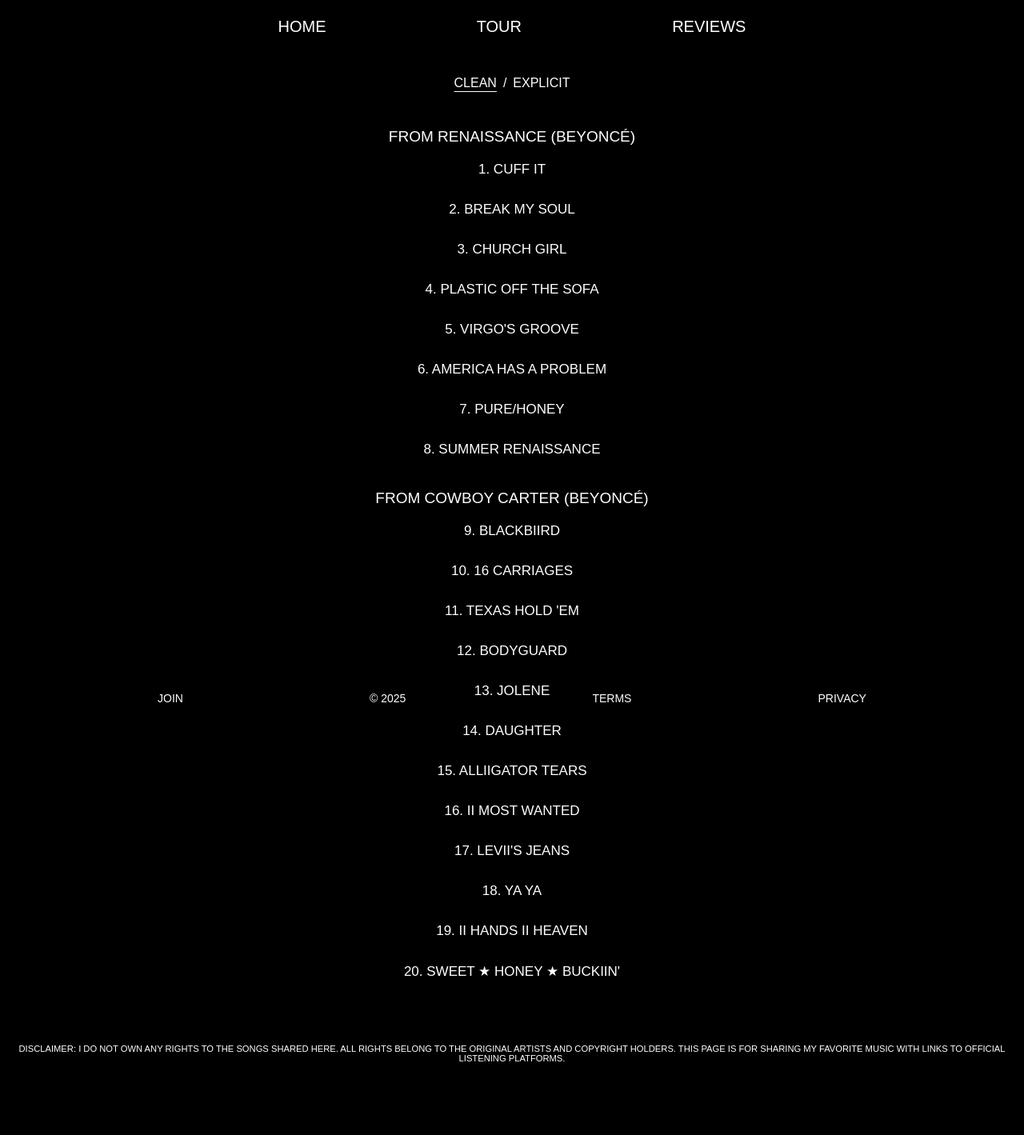
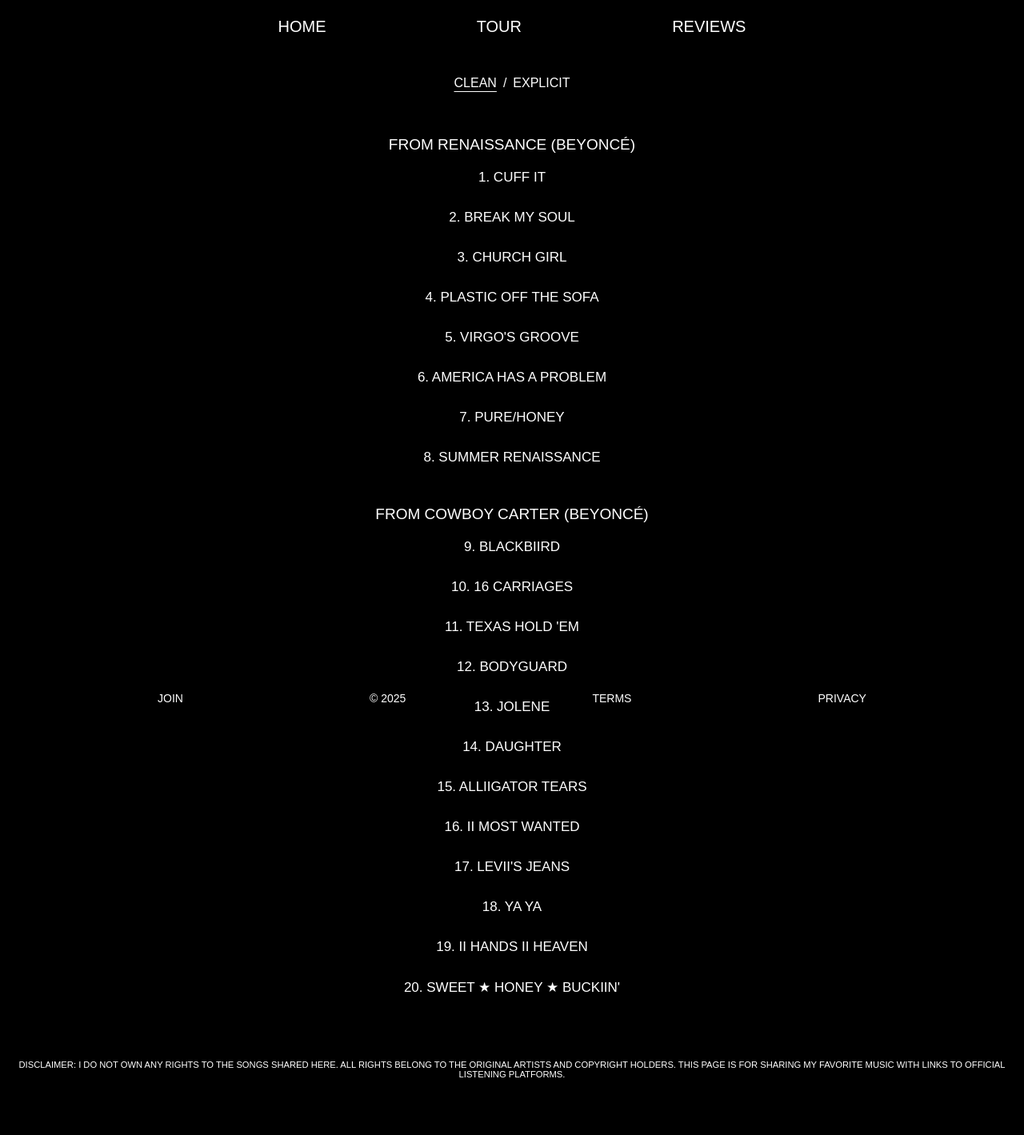
Before and after one commit to Khalil2000web/Music, a Jekyll site: the page built from index.md, in a window 1280 px wide. Shown: the whole page at 80% size. Built offline with Jekyll 4.4.1, drawn with Linux system fonts in a browser that asks for light colours; some web fonts are replaced.

Commit message:
Update index.css

```diff
--- a/static/css/index.css
+++ b/static/css/index.css
@@ -1 +1 @@
-body {padding-top:140px;padding-bottom:70px;overflow-x:hidden;}.song-list {max-width:95%;margin:0 auto;padding:0;}.song-list h2 {text-align: center;font-size: 19px;padding-bottom: 10px;padding-top:20px;font-family: var(--font-main-bold);font-weight: 100;} .song {cursor: pointer;padding:10px;display:flex;align-items:top;flex-direction:column;justify-content: center;padding-bottom:20px;}.song-number {text-align:left;font-size:17px;margin-right: 10px;}.song-title {word-wrap:break-word;text-align:center;font-size:17px;}.platforms {display: none;gap:20px;justify-content:center;align-items:center;flex-direction:row;margin:0;padding:0;padding-top:20px;padding-bottom:25px;flex-wrap: wrap;}.platforms a {cursor: pointer;color:transparent;}.platforms img {max-width: 30px;height:30px;margin:0;padding:0;pointer-events:none;}.song-title.text,.song-number.text {font-size:1.5rem;}.dis {color:var(--text-color);font-family:var(--font-main);font-weight:300;text-align:center;text-transform:uppercase;font-size:0.7rem;margin:0;padding:0 20px;padding-top:60px;}#bold {font-family:var(--font-main-bold);font-weight:300;}
+body {padding-top:140px;padding-bottom:70px;overflow-x:hidden;}.song-list {max-width:95%;margin:0 auto;padding:0;}.song-list h2 {text-align: center;font-size: 19px;padding-bottom: 10px;padding-top:30px;font-family: var(--font-main-bold);font-weight: 100;} .song {cursor: pointer;padding:10px;display:flex;align-items:top;flex-direction:column;justify-content: center;padding-bottom:20px;}.song-number {text-align:left;font-size:17px;margin-right: 10px;}.song-title {word-wrap:break-word;text-align:center;font-size:17px;}.platforms {display: none;gap:20px;justify-content:center;align-items:center;flex-direction:row;margin:0;padding:0;padding-top:20px;padding-bottom:25px;flex-wrap: wrap;}.platforms a {cursor: pointer;color:transparent;}.platforms img {max-width: 30px;height:30px;margin:0;padding:0;pointer-events:none;}.song-title.text,.song-number.text {font-size:1.5rem;}.dis {color:var(--text-color);font-family:var(--font-main);font-weight:300;text-align:center;text-transform:uppercase;font-size:0.7rem;margin:0;padding:0 20px;padding-top:60px;}#bold {font-family:var(--font-main-bold);font-weight:300;}
```
